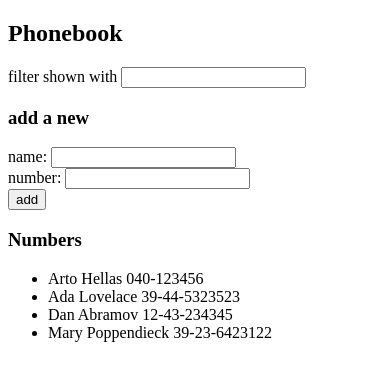
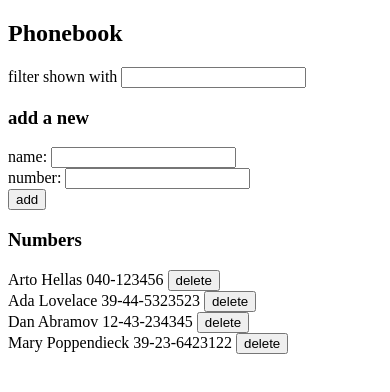
Before and after one commit to stu2101/fullStackOpen, a React (Create React App) app in the folder part2/phonebook/: page / in a window 390 px wide. Shown: the top 392 px of the page. Built offline with nearby package versions, Linux system fonts and the light colour scheme; data requests are answered from the project's data file.

Commit message:
phonebook step 10

```diff
--- a/part2/phonebook/src/App.js
+++ b/part2/phonebook/src/App.js
@@ -2,7 +2,7 @@ import { useState, useEffect } from 'react'
 import PersonForm from './components/PersonForm'
 import Filter from './components/Filter'
 import Numbers from './components/Numbers'
-import axios from 'axios'
+import Person from './components/Person'
 import personsService from './services/persons'
 
 const App = () => {
@@ -23,16 +23,22 @@ const App = () => {
 
     const addNumber = (event) => {
         event.preventDefault();
-
-        // It wasn't a requirement, but I added a same number check, so if the number you entered
-        // is already in the phonebook, you get alerted and it doesn't go in the phonebook again.
-        // The time of submission in the phonebook is also stored
         const personExists = persons.find(person => person.name.toLowerCase() === newName.toLowerCase()) != undefined
         const numberExists = persons.find(person => person.number === newNumber) != undefined
 
         if (personExists) {
-            alert(newName + " is already in the phonebook")
-            setNewName("")
+            const message = window.confirm(`${newName} is already added to the phonebook, replace the old number with a new one?`)
+            if (message) {
+                const currentPerson = persons.find(person => person.name === newName)
+                const newPerson = {...currentPerson, number: newNumber}
+                personsService
+                    .update(currentPerson.id, newPerson)
+                    .then(returnedPerson => {
+                        setPersons(persons.map(person => person.name === returnedPerson.name? returnedPerson : person))
+                    })
+                setNewName('')
+                setNewNumber('')
+            }
             return;
         }
 
@@ -48,12 +54,6 @@ const App = () => {
             number: newNumber,
             id: persons.length + 1
         }
-
-        // axios
-        //     .post(url, personObject)
-        //     .then(response => {
-        //         setPersons(persons.concat(response.data))
-        //     })
 
         personsService
             .add(personObject)
@@ -92,7 +92,16 @@ const App = () => {
             />
 
             <h3>Numbers</h3>
-            <Numbers persons={persons} filter={filter}/>
+            {persons
+                .filter(person => person.name.toLowerCase().includes(filter.toLowerCase()))
+                .map(person => <Person key={person.name} person={person} onClick={() => {
+                    const message = window.confirm(`Delete ${person.name} ?`)
+                    if (message) {
+                        const currentId = person.id
+                        personsService.deletePerson(currentId)
+                        setPersons(persons.filter(currentPerson => currentPerson.id !== currentId))
+                    }
+                }} />)}
         </div>
     )
 }
--- a/part2/phonebook/src/components/Numbers.js
+++ b/part2/phonebook/src/components/Numbers.js
@@ -1,12 +1,14 @@
 import React from 'react'
 import Person from './Person'
+import personsService from '../services/persons'
 
-const Numbers = ({ persons, filter }) => {
+
+const Numbers = ({ persons, filter, onClick}) => {
     return (
         <ul>
             {persons
                 .filter(person => person.name.toLowerCase().includes(filter.toLowerCase()))
-                .map(person => <Person key={person.name} person={person} />)}
+                .map(person => <Person key={person.name} person={person} onClick={onClick}/>)}
         </ul>
     )
 }
--- a/part2/phonebook/src/components/Person.js
+++ b/part2/phonebook/src/components/Person.js
@@ -2,7 +2,7 @@ import React from 'react'
 
 const Person = (props) => {
     return (
-        <li>{props.person.name} {props.person.number}</li>
+        <div>{props.person.name} {props.person.number} <button value={props.person.id} onClick={props.onClick}>delete</button> </div>
     )
 }
 
--- a/part2/phonebook/src/services/persons.js
+++ b/part2/phonebook/src/services/persons.js
@@ -13,4 +13,14 @@ const add = (newObject) => {
     return request.then(response => response.data)
 }
 
-export default {getAll, add}
+const deletePerson = (id) => {
+    const request = axios.delete(`${baseUrl}/${id}`)
+    return request.then(response => response.data)
+}
+
+const update = (id, newPerson) => {
+    const request = axios.put(`${baseUrl}/${id}`, newPerson)
+    return request.then(response => response.data)
+}
+
+export default {getAll, add, deletePerson, update}
```
